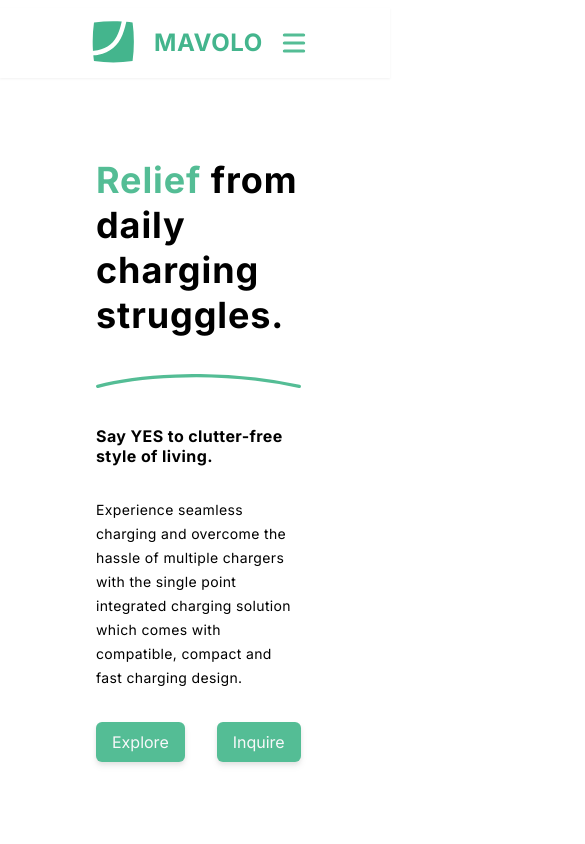
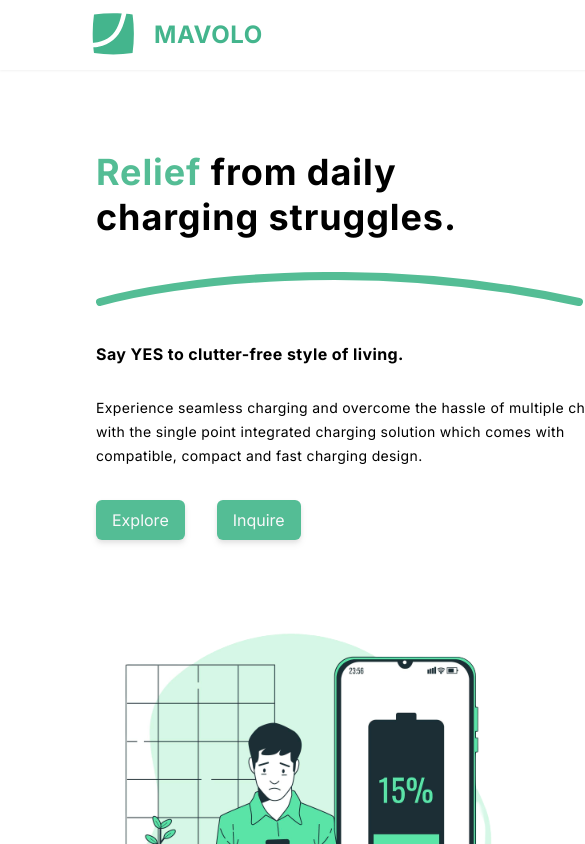
Before and after one commit to admin0717/mavolo_website, a Next.js app: page / in a window 390 px wide. Shown: the top 844 px of the page, 585 px wide, since content can reach past the window. Built offline with nearby package versions, Linux system fonts and the light colour scheme.

Commit message:
mobile responsive done

```diff
--- a/components/Hero/index.tsx
+++ b/components/Hero/index.tsx
@@ -1,3 +1,4 @@
+import { ImageCarousel } from "@components";
 import { HeroImage1, LineRounded } from "@images";
 import Image from "next/image";
 import Link from "next/link";
@@ -27,7 +28,7 @@ const Hero: FC = () => {
 						</Link>
 					</div>
 				</div>
-				<div className="" >
+				<div className="">
 					<Image src={HeroImage1} alt="HeroImage" width={400} height={400} />
 				</div>
 			</header>
--- /dev/null
+++ b/components/ImageCarousel/index.tsx
@@ -0,0 +1,14 @@
+import { HeroImage1 } from "@images";
+import Image from "next/image";
+import React, { useRef, useState } from "react";
+import type { FC } from "React";
+
+const ImageCarousel: FC = () => {
+	return (
+		<>
+			hello
+		</>
+	)
+}
+
+export default ImageCarousel;
--- a/components/Navbar/index.tsx
+++ b/components/Navbar/index.tsx
@@ -37,7 +37,7 @@ const Navbar: FC = () => {
 
 
 		{/* Mobile Screens */}
-			<nav className={`flex   md:hidden w-full px-20 md:px-24 sticky top-0 z-50 bg-[#fff] drop-shadow-sm   ${!isToggle ? "flex-col h-screen mx-0 px-24  scrollbar-hide" : ""}`}>
+			<nav className={`flex md:hidden w-full px-20 md:px-24 sticky top-0 z-50 bg-[#fff] drop-shadow-sm   ${!isToggle ? "flex-col h-screen mx-0 px-24  scrollbar-hide" : ""}`}>
 				<div className="flex justify-between items-center w-full">
 					<div className="flex  items-center space-x-1">
 						<Image src={LogoIcon} alt="logo" width={70} height={70}/>
--- a/components/index.ts
+++ b/components/index.ts
@@ -1,5 +1,6 @@
 export { default as Footer } from "./Footer";
 export { default as Hero } from "./Hero";
+export { default as ImageCarousel } from "./ImageCarousel";
 export { default as InquiryForm } from "./InquiryForm";
 export { default as Navbar } from "./Navbar";
 export { default as OurLocation } from "./OurLocation";
--- a/pages/_app.tsx
+++ b/pages/_app.tsx
@@ -1,5 +1,5 @@
+import type { AppProps } from 'next/app'
 import '../styles/globals.css'
-import type { AppProps } from 'next/app'
 
 function MyApp({ Component, pageProps }: AppProps) {
   return <Component {...pageProps} />
--- a/pages/index.tsx
+++ b/pages/index.tsx
@@ -19,18 +19,18 @@ const Home: NextPage = () => {
   return (
     <>
 
-    <div className='mx-8 my-2 md:mx-14 md:my-4 lg:mx-16 lg:my-4  relative z-10 xl:mx-auto h-fit'>
+    {/* <div className='mx-8 my-2 md:mx-14 md:my-4 lg:mx-16 lg:my-4  relative z-10 xl:mx-auto h-fit'> */}
         {/* <Navbar /> */}
         {/* <div className={`${isToggle ? "" : "hidden"}`}> */}
           {/* <Hero /> */}
         {/* </div> */}
-    </div>
+    {/* </div> */}
     {/* <div className="absolute w-[22rem] h-[22rem] border-r-[50%] bg-[#90ee90] bg-opacity-20 blur-[110px] top-[25%] left-[30%] -z-10"></div>
     <div className="absolute w-[22rem] h-[22rem] border-r-[50%] bg-[#90ee90] bg-opacity-20 blur-[90px] top-10 right-5  -z-10"></div>
     <div className="absolute w-[22rem] h-[22rem] border-r-[50%] bg-[#90ee90] bg-opacity-20 blur-[90px] bottom-0 left-0  -z-10"></div>
     <div className="absolute w-[22rem] h-[22rem] border-r-[50%] bg-[#90ee90] bg-opacity-20 blur-[90px] bottom-0 right-10  -z-10"></div>
     <div className="absolute w-[22rem] h-[22rem] border-r-[50%] bg-[#90ee90] bg-opacity-20 blur-[90px] top-15 left-0  -z-10"></div> */}
-    <div className="container mx-auto scroll-smooth">
+    <div className="mx-auto container border-box min-w-fit scroll-smooth">
       <Navbar />
       <Hero/>
       <Services />
```
